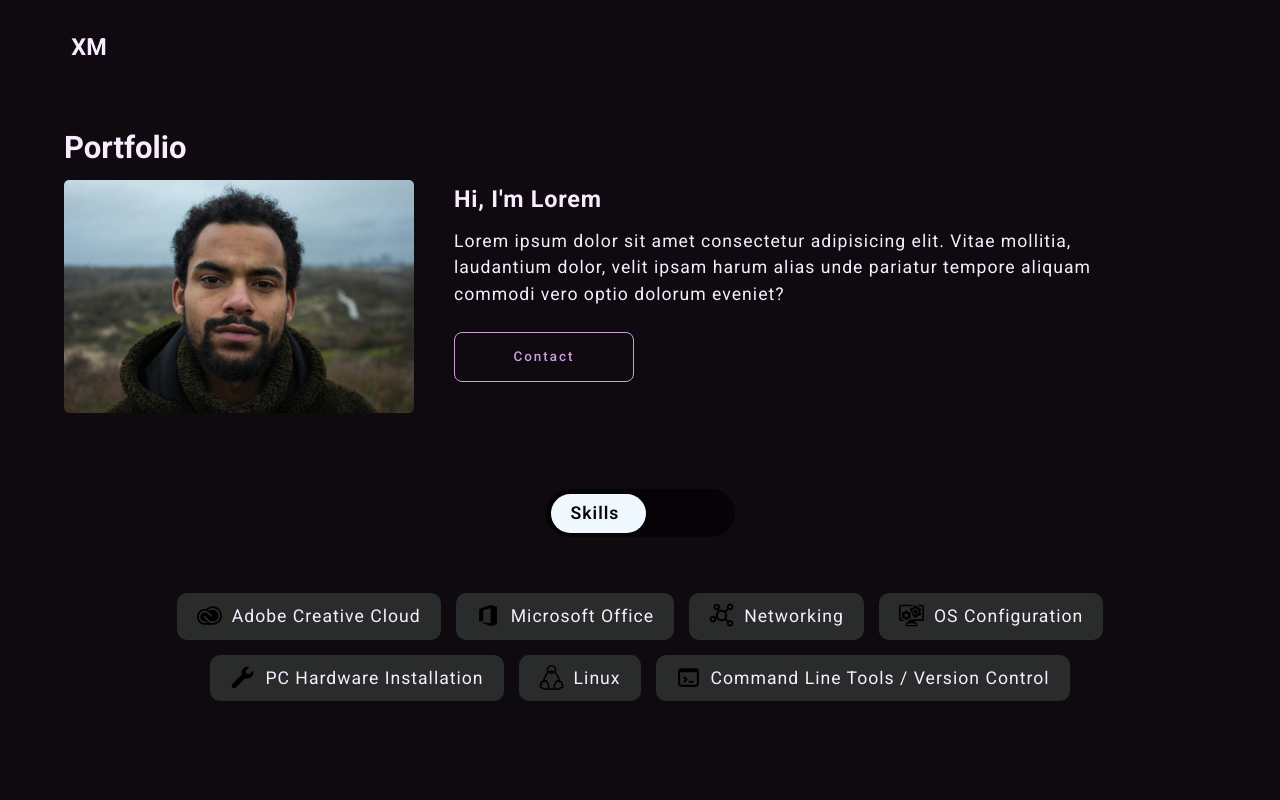
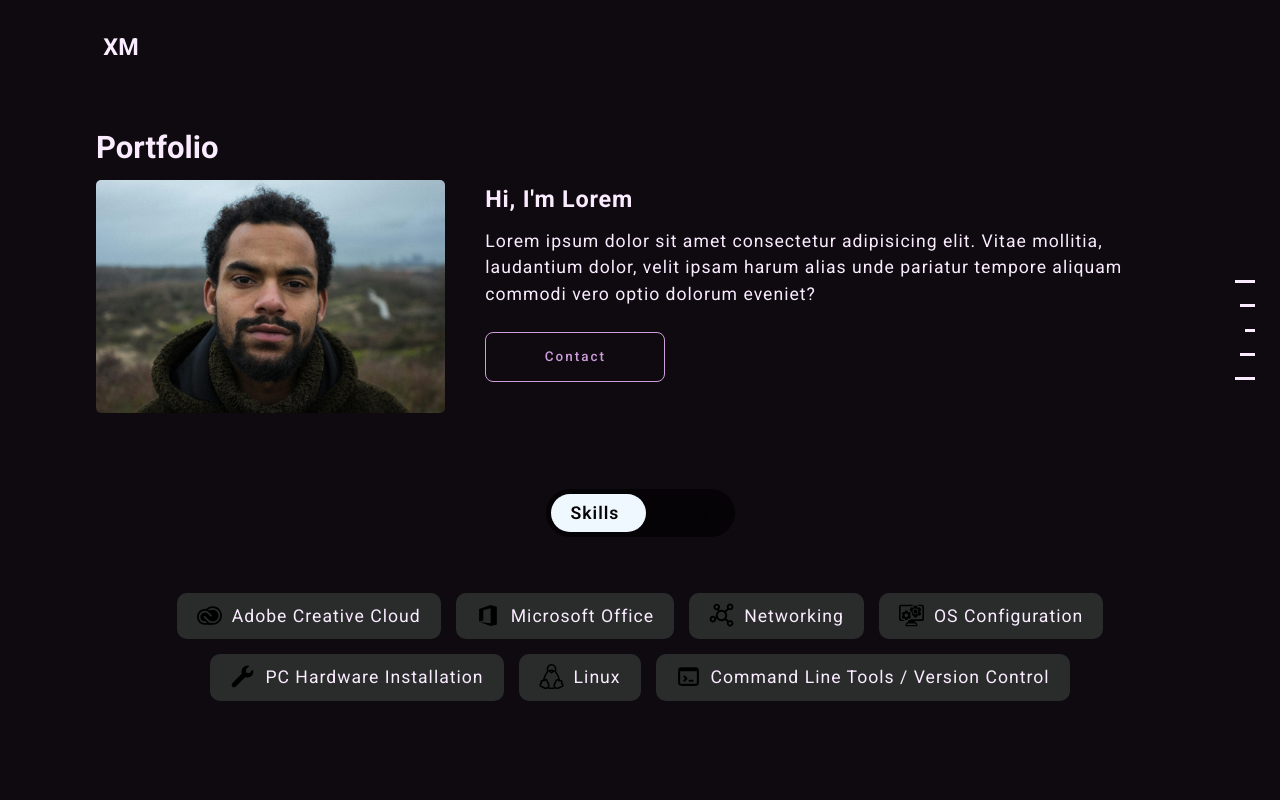
Before and after one commit to codebyxav/codebyxav.github.io, a React (Create React App) app: page / in a window 1280 px wide. Shown: the top 800 px of the page. Built offline with nearby package versions, Linux system fonts and the light colour scheme.

Commit message:
added desktop navigation

```diff
--- /dev/null
+++ b/src/components/DeskMenu.js
@@ -0,0 +1,56 @@
+import { useEffect, useState } from "react"
+
+export default function DeskMenu() {
+
+    const [hvMenu, setHvMenu] = useState([]);
+    const [hlScroll, setHlScroll] = useState([]);
+
+    function msover() {
+        hvMenu.classList.add('active');
+        setTimeout(() => {
+            hvMenu.classList.add('show');
+        }, 100);
+    }
+
+    function msleave() {
+        hvMenu.classList.remove('show');
+        setTimeout(() => {
+            hvMenu.classList.remove('active');
+        }, 100);
+    }
+
+    // hlScroll.addEventListener('mouseover', () => {
+    //     hvMenu.classList.toggle('active');
+    //     setTimeout(() => {
+    //         hvMenu.classList.toggle('show');
+    //     }, 200);
+    // });
+
+    useEffect(() => {
+        setHvMenu(document.querySelector('.hover_menu'));
+        setHlScroll(document.querySelector('.highlight_scroll'));
+    }, []);
+
+
+  return (
+    <div className="deskmenu">
+
+        <ul className="highlight_scroll" onMouseEnter={msover}>
+            <li></li>
+            <li></li>
+            <li></li>
+            <li></li>
+            <li></li>
+        </ul>
+
+        <div className="hover_menu" onMouseLeave={msleave}>
+            <p>{`Home (Skills)`}</p>
+            <p>Projects</p>
+            <p>Featured</p>
+            <p>What I Offer</p>
+            <p>Contact</p>
+        </div>
+
+    </div>
+  )
+}
--- a/src/components/Main.js
+++ b/src/components/Main.js
@@ -5,6 +5,7 @@ import Featured from "./main_components/Featured";
 import Offer from "./main_components/Offer";
 import Contact from "./main_components/Contact";
 import Footer from "./Footer";
+import DeskMenu from "./DeskMenu";
 
 export default function Main() {
   return (
@@ -27,6 +28,8 @@ export default function Main() {
 
         <Footer />
 
+        <DeskMenu />
+
       </div>
     </main>
   )
```
Also changed, not shown: src/dist/styles.css, 1 other file (tests, documents, lock files or other folders).
